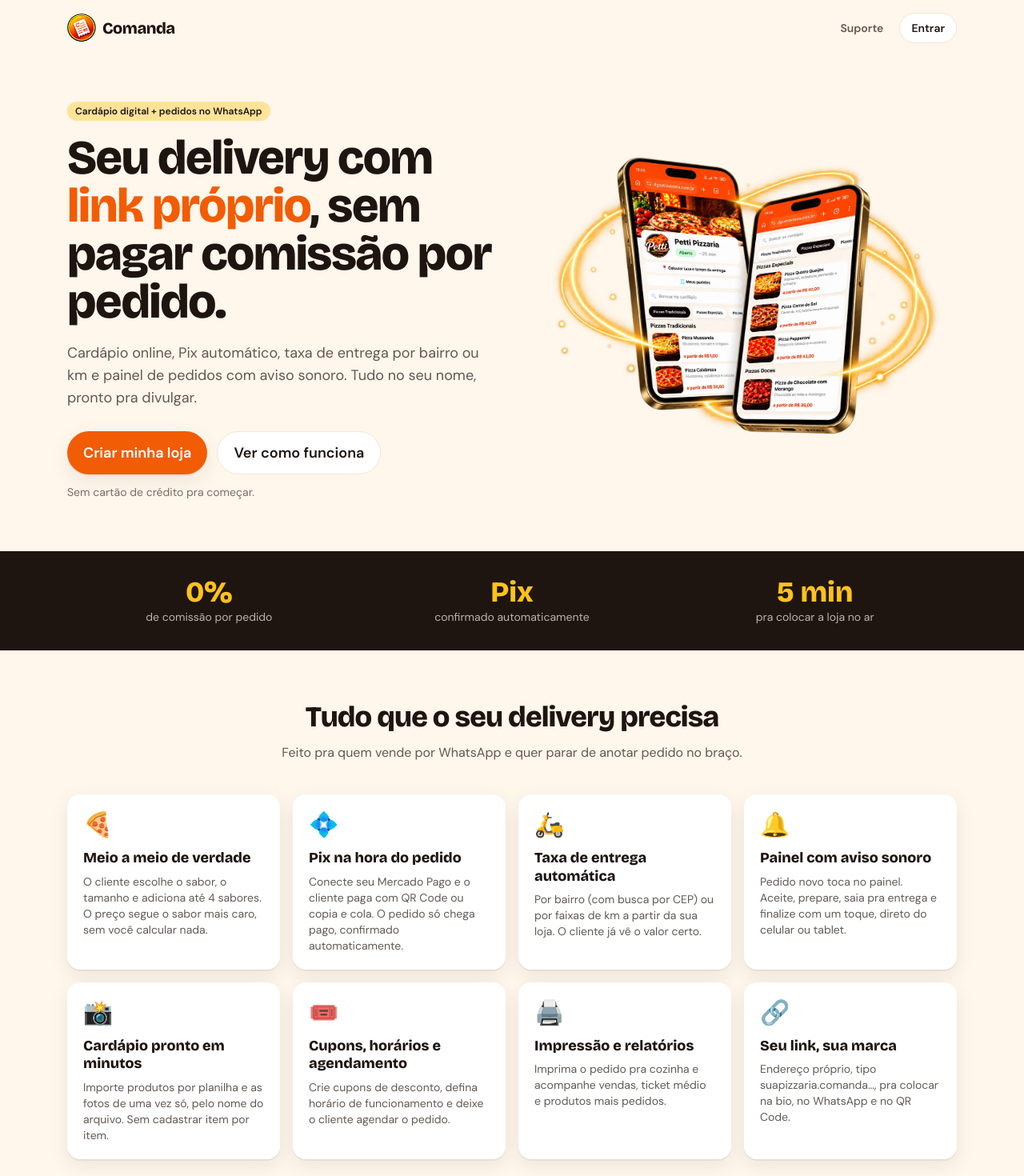
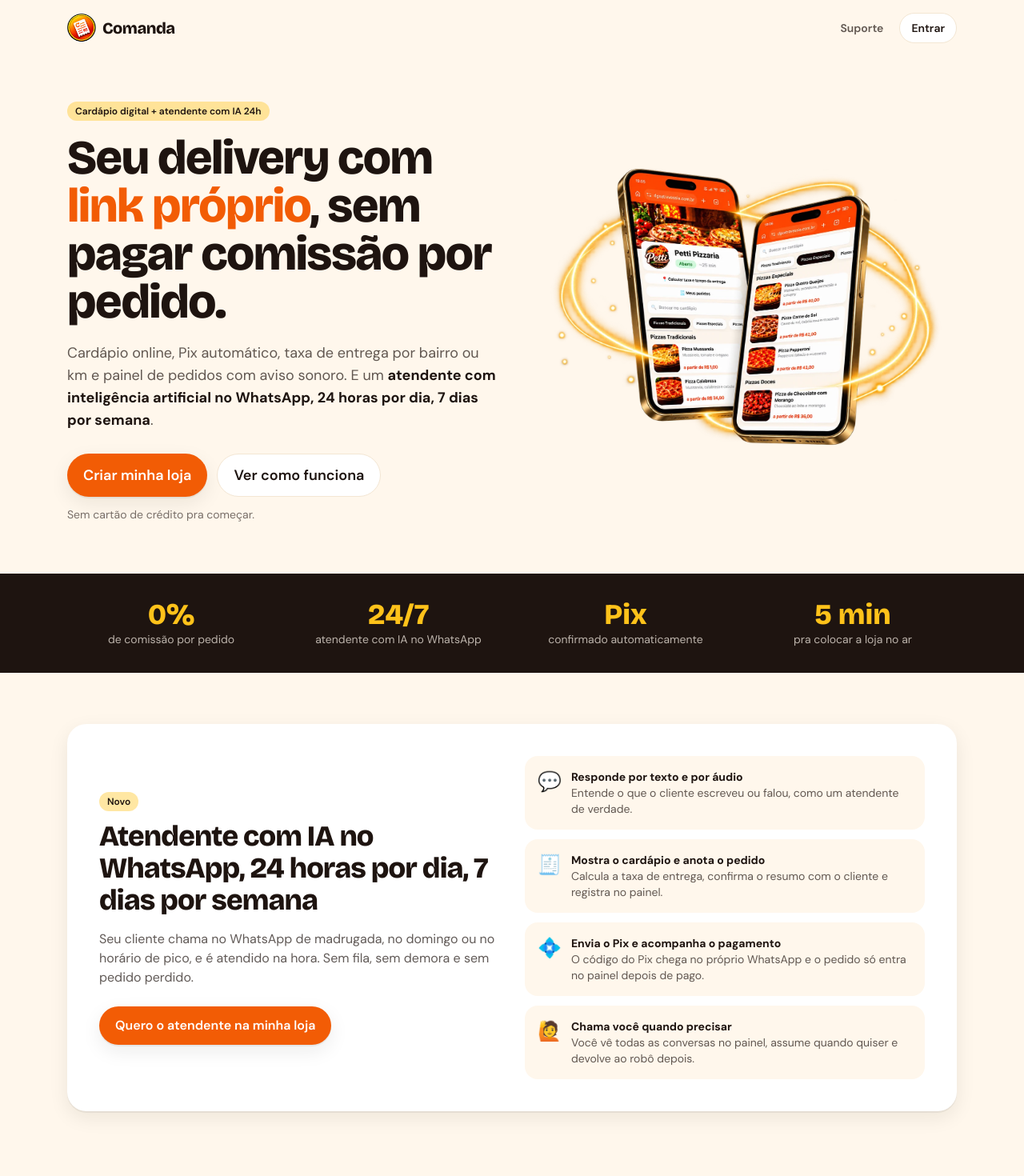
Before and after one commit to rjfelizardo/comanda-web, a Next.js app: page / in a window 1280 px wide. Shown: the top 1470 px of the page at 80% size. Built offline with nearby package versions, Linux system fonts and the light colour scheme.

Commit message:
Landing: atendente com IA 24/7 (chip, subtítulo, faixa e seção própria)
Co-Authored-By: Claude Sonnet 5.5 <noreply@anthropic.com>
Claude-Session: https://claude.ai/code/session_01CzaBJPxQN4ymzRHanrbRFC

```diff
--- a/app/page.tsx
+++ b/app/page.tsx
@@ -56,12 +56,12 @@ export default function Home() {
       {/* hero */}
       <section className="mx-auto grid max-w-6xl items-center gap-10 px-5 pb-16 pt-8 md:grid-cols-2 md:pt-14">
         <div>
-          <span className="chip bg-brand-sun/40 text-ink">Cardápio digital + pedidos no WhatsApp</span>
+          <span className="chip bg-brand-sun/40 text-ink">Cardápio digital + atendente com IA 24h</span>
           <h1 className="mt-4 font-display text-4xl font-extrabold leading-[1.05] tracking-tight sm:text-5xl lg:text-6xl">
             Seu delivery com <span className="text-brand">link próprio</span>, sem pagar comissão por pedido.
           </h1>
           <p className="mt-5 max-w-xl text-lg text-ink/70">
-            Cardápio online, Pix automático, taxa de entrega por bairro ou km e painel de pedidos com aviso sonoro. Tudo no seu nome, pronto pra divulgar.
+            Cardápio online, Pix automático, taxa de entrega por bairro ou km e painel de pedidos com aviso sonoro. E um <b className="text-ink">atendente com inteligência artificial no WhatsApp, 24 horas por dia, 7 dias por semana</b>.
           </p>
           <div className="mt-7 flex flex-col gap-3 sm:flex-row">
             <Link href={CTA} className="btn-primary text-lg">Criar minha loja</Link>
@@ -79,13 +79,38 @@ export default function Home() {
 
       {/* faixa de benefícios */}
       <section className="bg-ink text-cream">
-        <div className="mx-auto grid max-w-6xl gap-6 px-5 py-8 text-center sm:grid-cols-3">
-          {[['0%', 'de comissão por pedido'], ['Pix', 'confirmado automaticamente'], ['5 min', 'pra colocar a loja no ar']].map(([a, b]) => (
+        <div className="mx-auto grid max-w-6xl gap-6 px-5 py-8 text-center sm:grid-cols-2 lg:grid-cols-4">
+          {[['0%', 'de comissão por pedido'], ['24/7', 'atendente com IA no WhatsApp'], ['Pix', 'confirmado automaticamente'], ['5 min', 'pra colocar a loja no ar']].map(([a, b]) => (
             <div key={a}>
               <p className="font-display text-4xl font-extrabold text-brand-sun">{a}</p>
               <p className="text-sm text-cream/70">{b}</p>
             </div>
           ))}
+        </div>
+      </section>
+
+      {/* atendente IA */}
+      <section className="mx-auto max-w-6xl px-5 py-16">
+        <div className="grid items-center gap-8 rounded-3xl bg-white p-6 shadow-card sm:p-10 lg:grid-cols-2">
+          <div>
+            <span className="chip bg-brand-sun/40 text-ink">Novo</span>
+            <h2 className="mt-3 font-display text-3xl font-extrabold leading-tight tracking-tight sm:text-4xl">Atendente com IA no WhatsApp, 24 horas por dia, 7 dias por semana</h2>
+            <p className="mt-4 text-ink/70">Seu cliente chama no WhatsApp de madrugada, no domingo ou no horário de pico, e é atendido na hora. Sem fila, sem demora e sem pedido perdido.</p>
+            <Link href={CTA} className="btn-primary mt-6 inline-flex">Quero o atendente na minha loja</Link>
+          </div>
+          <ul className="grid gap-3 text-sm">
+            {[
+              ['💬', 'Responde por texto e por áudio', 'Entende o que o cliente escreveu ou falou, como um atendente de verdade.'],
+              ['🧾', 'Mostra o cardápio e anota o pedido', 'Calcula a taxa de entrega, confirma o resumo com o cliente e registra no painel.'],
+              ['💠', 'Envia o Pix e acompanha o pagamento', 'O código do Pix chega no próprio WhatsApp e o pedido só entra no painel depois de pago.'],
+              ['🙋', 'Chama você quando precisar', 'Você vê todas as conversas no painel, assume quando quiser e devolve ao robô depois.'],
+            ].map(([i, t, d]) => (
+              <li key={t} className="flex gap-3 rounded-2xl bg-cream p-4">
+                <span className="text-2xl" aria-hidden="true">{i}</span>
+                <span className="min-w-0"><b className="block">{t}</b><span className="break-words text-ink/70">{d}</span></span>
+              </li>
+            ))}
+          </ul>
         </div>
       </section>
 
```
